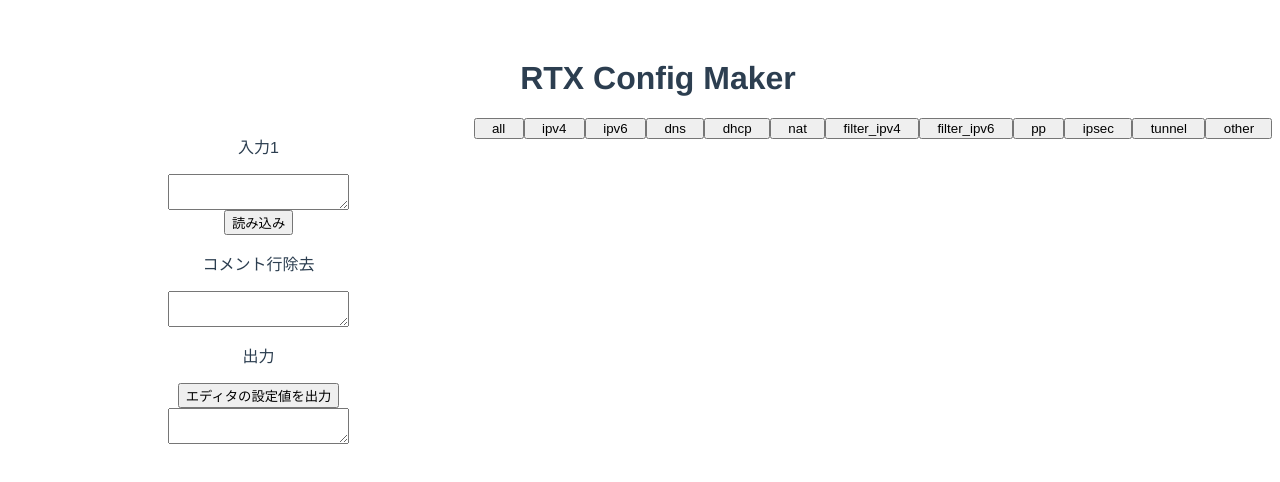
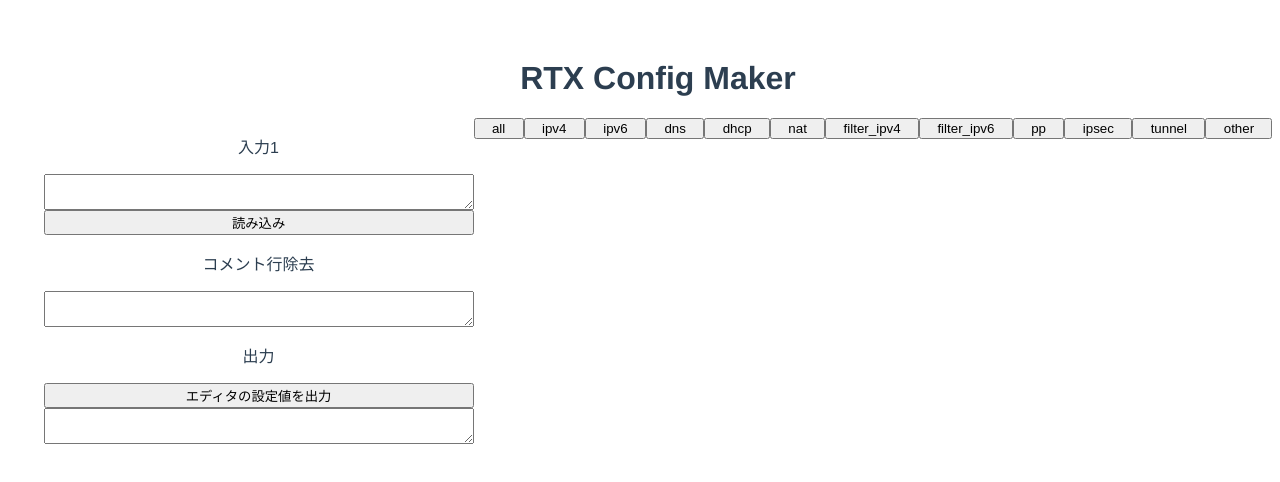
Before and after one commit to hakohumi/rtx_config_maker, a Vue app: page / in a window 1280 px wide. Shown: the top 482 px of the page. Built offline with nearby package versions, Linux system fonts and the light colour scheme.

Commit message:
入力フォームが小さい Fixes #23

```diff
--- a/src/components/RootComponet.vue
+++ b/src/components/RootComponet.vue
@@ -126,21 +126,21 @@ const onClickExport = () => {
       <h1>RTX Config Maker</h1>
     </header>
     <main class="flex-x center">
-      <div id="frame-input" class="flex-y filex-align-stretch">
-        <div class="flex-y flex-grow-0 filex-align-center">
+      <div id="frame-input" class="flex-y flex-align-stretch">
+        <div class="flex-y flex-grow-0 flex-align-stretch">
           <p>入力1</p>
           <!-- <textarea v-model="input1_config_str" cols="90" rows="10"></textarea> -->
           <textarea v-model="input1_config_str"></textarea>
           <button @click="onClickRead">読み込み</button>
         </div>
 
-        <div class="flex-y flex-grow-0 filex-align-center">
+        <div class="flex-y flex-grow-0 flex-align-stretch">
           <p>コメント行除去</p>
           <!-- <textarea v-model="input2_config_str" cols="90" rows="10"></textarea> -->
           <textarea v-model="input2_config_str"></textarea>
         </div>
 
-        <div class="flex-y flex-grow-0 filex-align-center">
+        <div class="flex-y flex-grow-0 flex-align-stretch">
           <p>出力</p>
 
           <button @click="onClickExport">エディタの設定値を出力</button>
@@ -150,7 +150,7 @@ const onClickExport = () => {
         </div>
       </div>
 
-      <div id="frame-editor" class="flex-y filex-align-stretch">
+      <div id="frame-editor" class="flex-y flex-align-stretch">
         <div class="flex-x center-block flex">
           <button @click="setList(list_all)">all</button>
           <button @click="setList(list_ipv4)">ipv4</button>
@@ -236,10 +236,10 @@ main {
 .flex-grow-0 {
   flex-grow: 0;
 }
-.filex-align-center {
+.flex-align-center {
   align-items: center;
 }
-.filex-align-stretch {
+.flex-align-stretch {
   align-items: stretch;
 }
 
```
